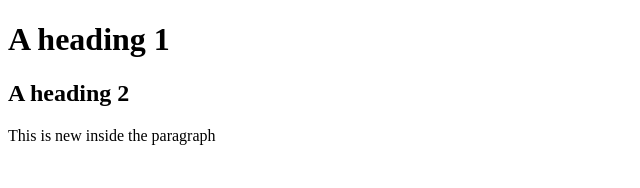
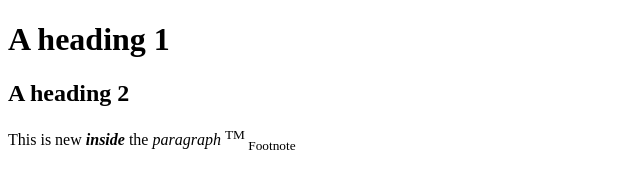
Before and after one commit to bcarozz8/assignment1, a plain HTML site: page index.html in a window 1280 px wide. Shown: the full height of the page, 0-640 px from the left. Drawn offline with Linux system fonts and the light colour scheme.

Commit message:
Updated some pharses

```diff
--- a/index.html
+++ b/index.html
@@ -6,8 +6,9 @@
         <link rel="stylesheet" type="text/css" href="css/styles.css">
     </head>
     <body>
-        <h1>A heading 1</h1>
+        <h1>A heading 1 </h1>
         <h2>A heading 2</h2>
-        <p> This is new inside the paragraph</p>
+        <p> This is new <em><strong>inside</strong></em>  the <em> paragraph </em> <sup> TM </sup> <sub> Footnote </sub>
+        </p>
     </body>
     </html>
```
